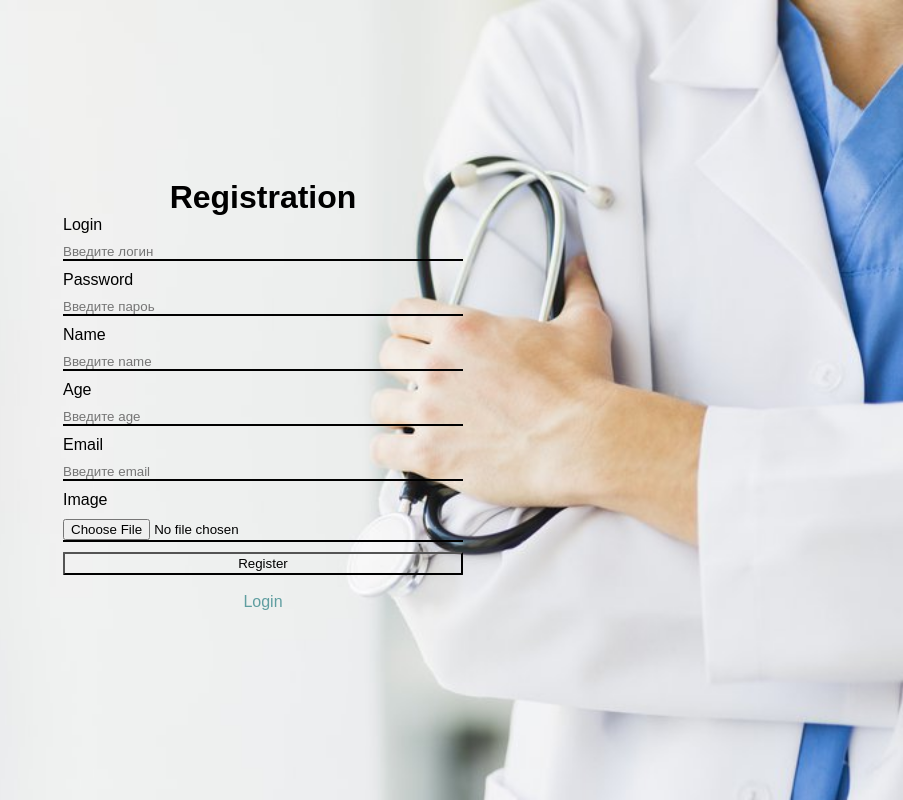
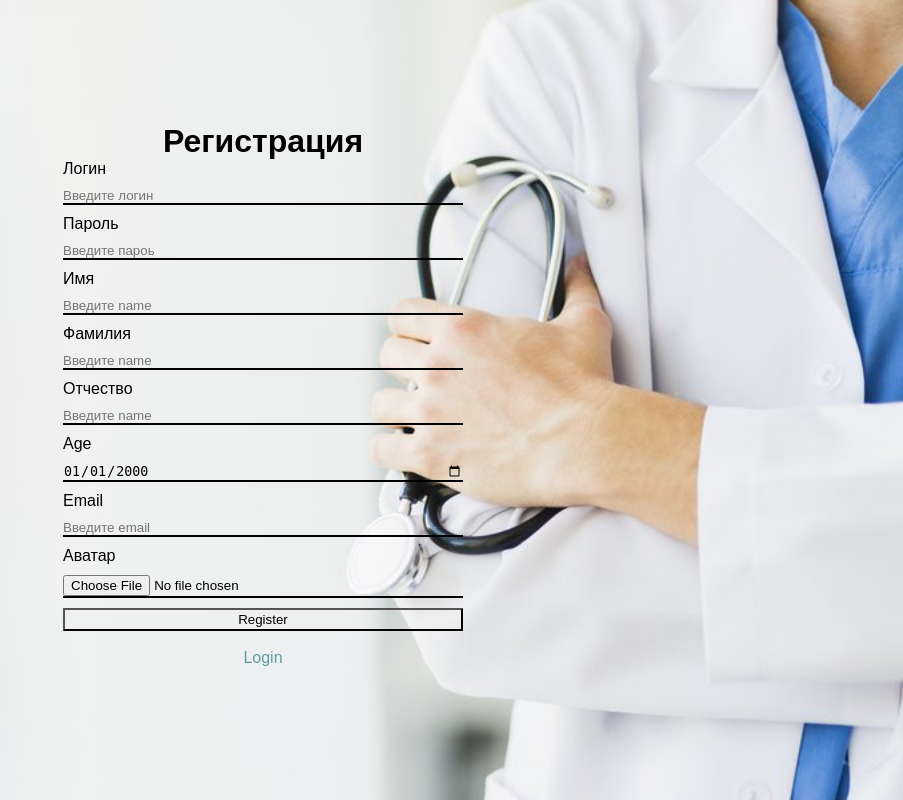
Before and after one commit to dan9l10/hospital, a PHP site: page /php/reg.php in a window 1280 px wide. Shown: the whole page, without its empty margins (377-1280 px from the left). Run offline with PHP 8.4, Linux system fonts and the light colour scheme.

Commit message:
Update reg.php
Добавленны отдельные поля для ФИО,  переименнованы загаловки на русский язык, поле для ввода даты поменяно с текста на календарик.

```diff
--- a/php/reg.php
+++ b/php/reg.php
@@ -15,18 +15,22 @@ include('connect.php');
     </head>
     <body>
         <form action="check.php" method="POST" enctype="multipart/form-data">
-                <h1>Registration</h1>
-                <label>Login</label>
+                <h1>Регистрация</h1>
+                <label>Логин</label>
                 <input type="text" name="login" class="form-control" placeholder="Введите логин">
-                <label>Password</label>
+                <label>Пароль</label>
                 <input type="password" name="password" class="form-control" placeholder="Введите пароь">
-                <label>Name</label>
-                <input type="text" name="name" class="form-control" placeholder="Введите name">
+                <label>Имя</label>
+                <input type="text" name="FirstName" class="form-control" placeholder="Введите name">
+                <label>Фамилия</label>
+                <input type="text" name="LastName" class="form-control" placeholder="Введите name">
+                <label>Отчество</label>
+                <input type="text" name="MiddleName" class="form-control" placeholder="Введите name">
                 <label>Age</label>
-                <input type="text" name="age" class="form-control" placeholder="Введите age">
+                <input type="date" name="age" class="form-control" placeholder="Введите age"  value="2000-01-01">
                 <label>Email</label>
                 <input type="email" name="email" class="form-control" placeholder="Введите email">
-                <label>Image</label>
+                <label>Аватар</label>
                 <input type="file" name="avatar">
                 <button type="submit" class="btn-reg">Register</button><br>
                 <!--<input type="submit" name="OK" class="form-control" value="Зарегестрироваться">-->
```
